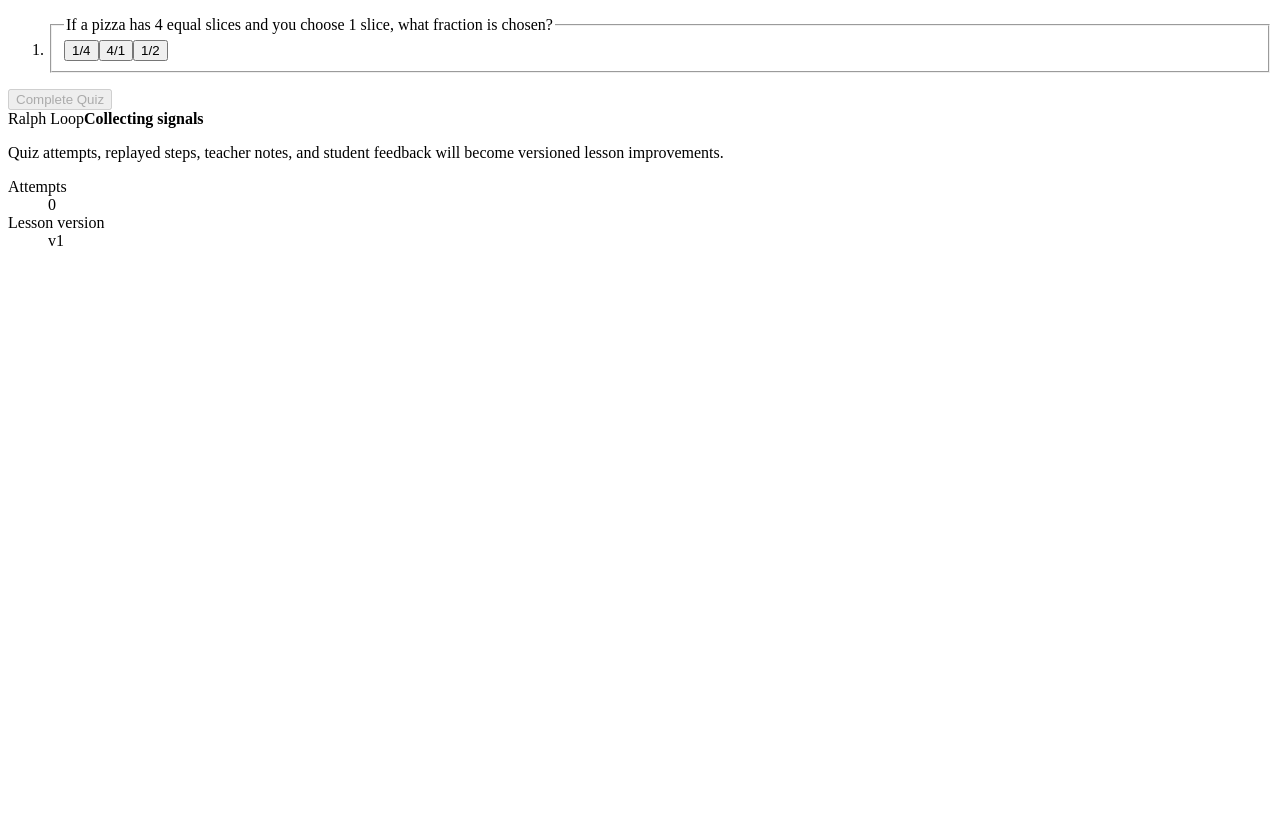
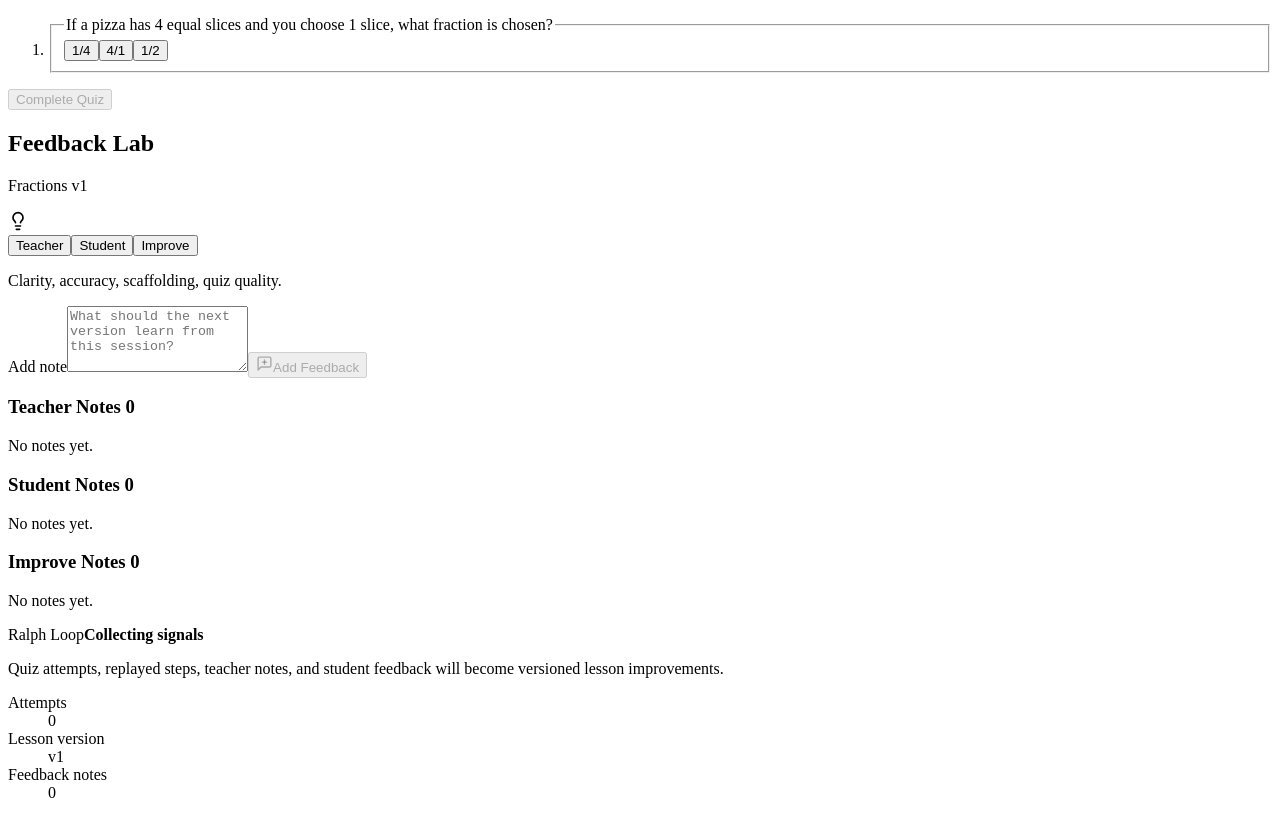
Before and after one commit to emjcsantos/ai_d_teach, a React (Vite) app: page / in a window 1280 px wide. Shown: the part 1060-1878 px from the top of the page. Before the commit the page ends 1326 px from the top, so only its background shows below. Built offline with nearby package versions, Linux system fonts and the light colour scheme; the HTML template or start-up script is replaced by a standard one.

Commit message:
Add Ralph Loop feedback capture

```diff
--- a/src/App.tsx
+++ b/src/App.tsx
@@ -7,6 +7,7 @@ import { LessonComposer } from "./components/LessonComposer";
 import { LessonLibrary } from "./components/LessonLibrary";
 import { LessonPlayer } from "./components/LessonPlayer";
 import { QuizPanel } from "./components/QuizPanel";
+import { FeedbackPanel, type FeedbackKind } from "./components/FeedbackPanel";
 import type { Difficulty, GradeLevel, Lesson } from "./types/lesson";
 
 export default function App() {
@@ -20,6 +21,8 @@ export default function App() {
     () => getLessonProgress(activeLesson.id),
     [activeLesson.id, progressVersion],
   );
+  const feedbackCount =
+    progress.teacherNotes.length + progress.studentNotes.length + progress.improvementNotes.length;
 
   function selectLesson(lesson: Lesson) {
     setActiveLesson(lesson);
@@ -77,6 +80,28 @@ export default function App() {
     setProgressVersion((version) => version + 1);
   }
 
+  function handleAddFeedback(kind: FeedbackKind, note: string) {
+    const currentProgress = getLessonProgress(activeLesson.id);
+    const stampedNote = `${new Date().toLocaleDateString()}: ${note}`;
+
+    updateLessonProgress({
+      ...currentProgress,
+      teacherNotes:
+        kind === "teacher"
+          ? [...currentProgress.teacherNotes, stampedNote]
+          : currentProgress.teacherNotes,
+      studentNotes:
+        kind === "student"
+          ? [...currentProgress.studentNotes, stampedNote]
+          : currentProgress.studentNotes,
+      improvementNotes:
+        kind === "improvement"
+          ? [...currentProgress.improvementNotes, stampedNote]
+          : currentProgress.improvementNotes,
+    });
+    setProgressVersion((version) => version + 1);
+  }
+
   return (
     <main className="app-shell">
       <aside className="control-rail" aria-label="Lesson setup and library">
@@ -121,10 +146,12 @@ export default function App() {
           onComplete={handleCompleteLesson}
         />
 
+        <FeedbackPanel lesson={activeLesson} progress={progress} onAddNote={handleAddFeedback} />
+
         <section className="ralph-panel">
           <div className="section-heading">
             <span>Ralph Loop</span>
-            <strong>{progress.completedAt ? "Ready to improve" : "Collecting signals"}</strong>
+            <strong>{feedbackCount > 0 ? "Feedback captured" : "Collecting signals"}</strong>
           </div>
           <p>
             Quiz attempts, replayed steps, teacher notes, and student feedback will become versioned
@@ -139,6 +166,10 @@ export default function App() {
               <dt>Lesson version</dt>
               <dd>v{activeLesson.version}</dd>
             </div>
+            <div>
+              <dt>Feedback notes</dt>
+              <dd>{feedbackCount}</dd>
+            </div>
           </dl>
         </section>
       </aside>
--- /dev/null
+++ b/src/components/FeedbackPanel.tsx
@@ -0,0 +1,130 @@
+import { useState } from "react";
+import { Lightbulb, MessageSquarePlus } from "lucide-react";
+import type { Lesson, LessonProgress } from "../types/lesson";
+
+export type FeedbackKind = "teacher" | "student" | "improvement";
+
+export type FeedbackPanelProps = {
+  lesson: Lesson;
+  progress: LessonProgress;
+  onAddNote: (kind: FeedbackKind, note: string) => void;
+};
+
+const feedbackOptions: Array<{ value: FeedbackKind; label: string; helper: string }> = [
+  {
+    value: "teacher",
+    label: "Teacher",
+    helper: "Clarity, accuracy, scaffolding, quiz quality.",
+  },
+  {
+    value: "student",
+    label: "Student",
+    helper: "Fun, confusion, controls, voice, visuals.",
+  },
+  {
+    value: "improvement",
+    label: "Improve",
+    helper: "Changes for the next lesson version.",
+  },
+];
+
+function getNotes(progress: LessonProgress, kind: FeedbackKind) {
+  switch (kind) {
+    case "teacher":
+      return progress.teacherNotes;
+    case "student":
+      return progress.studentNotes;
+    case "improvement":
+      return progress.improvementNotes;
+  }
+}
+
+export function FeedbackPanel({ lesson, progress, onAddNote }: FeedbackPanelProps) {
+  const [kind, setKind] = useState<FeedbackKind>("teacher");
+  const [note, setNote] = useState("");
+  const trimmedNote = note.trim();
+  const currentOption = feedbackOptions.find((option) => option.value === kind);
+
+  function submitNote() {
+    if (!trimmedNote) {
+      return;
+    }
+
+    onAddNote(kind, trimmedNote);
+    setNote("");
+  }
+
+  return (
+    <section className="feedback-panel" aria-labelledby="feedback-panel-title">
+      <header className="feedback-panel__header">
+        <div>
+          <h2 id="feedback-panel-title">Feedback Lab</h2>
+          <p>{lesson.topic} v{lesson.version}</p>
+        </div>
+        <Lightbulb size={20} aria-hidden="true" />
+      </header>
+
+      <div className="feedback-panel__tabs" role="tablist" aria-label="Feedback type">
+        {feedbackOptions.map((option) => (
+          <button
+            key={option.value}
+            type="button"
+            role="tab"
+            aria-selected={kind === option.value}
+            className={kind === option.value ? "feedback-panel__tab is-active" : "feedback-panel__tab"}
+            onClick={() => setKind(option.value)}
+          >
+            {option.label}
+          </button>
+        ))}
+      </div>
+
+      <p className="feedback-panel__helper">{currentOption?.helper}</p>
+
+      <label className="feedback-panel__field">
+        <span>Add note</span>
+        <textarea
+          value={note}
+          onChange={(event) => setNote(event.target.value)}
+          placeholder="What should the next version learn from this session?"
+          rows={4}
+        />
+      </label>
+
+      <button
+        type="button"
+        className="feedback-panel__submit"
+        disabled={!trimmedNote}
+        onClick={submitNote}
+      >
+        <MessageSquarePlus size={17} aria-hidden="true" />
+        Add Feedback
+      </button>
+
+      <div className="feedback-panel__notes" aria-live="polite">
+        {feedbackOptions.map((option) => {
+          const notes = getNotes(progress, option.value);
+
+          return (
+            <section key={option.value} className="feedback-panel__note-group">
+              <h3>
+                {option.label} Notes <span>{notes.length}</span>
+              </h3>
+              {notes.length > 0 ? (
+                <ul>
+                  {notes.map((savedNote, index) => (
+                    <li key={`${option.value}-${index}`}>{savedNote}</li>
+                  ))}
+                </ul>
+              ) : (
+                <p>No notes yet.</p>
+              )}
+            </section>
+          );
+        })}
+      </div>
+    </section>
+  );
+}
+
+export default FeedbackPanel;
--- a/src/styles.css
+++ b/src/styles.css
@@ -499,6 +499,7 @@ button {
 .lesson-composer,
 .lesson-library,
 .quiz-panel,
+.feedback-panel,
 .ralph-panel {
   padding: 16px;
   border: 1px solid var(--line);
@@ -518,7 +519,8 @@ button {
 
 .lesson-composer__header,
 .lesson-library__header,
-.quiz-panel__header {
+.quiz-panel__header,
+.feedback-panel__header {
   display: flex;
   align-items: center;
   justify-content: space-between;
@@ -528,9 +530,16 @@ button {
 
 .lesson-composer h2,
 .lesson-library h2,
-.quiz-panel h2 {
+.quiz-panel h2,
+.feedback-panel h2 {
   margin: 0;
   font-size: 1rem;
+}
+
+.feedback-panel__header p {
+  margin: 4px 0 0;
+  color: var(--muted);
+  font-size: 0.86rem;
 }
 
 .lesson-composer__form,
@@ -744,6 +753,117 @@ button:disabled,
   background: rgba(231, 102, 76, 0.12);
 }
 
+.feedback-panel {
+  display: grid;
+  gap: 12px;
+}
+
+.feedback-panel__tabs {
+  display: grid;
+  grid-template-columns: repeat(3, 1fr);
+  gap: 6px;
+  padding: 4px;
+  border: 1px solid var(--line);
+  border-radius: 8px;
+  background: rgba(24, 33, 47, 0.05);
+}
+
+.feedback-panel__tab {
+  min-height: 36px;
+  border: 1px solid transparent;
+  border-radius: 6px;
+  background: transparent;
+  color: var(--muted);
+  font-weight: 850;
+}
+
+.feedback-panel__tab.is-active {
+  border-color: rgba(28, 138, 138, 0.28);
+  background: white;
+  color: #176c6c;
+  box-shadow: 0 6px 16px rgba(24, 33, 47, 0.08);
+}
+
+.feedback-panel__helper {
+  margin: 0;
+  color: var(--muted);
+  line-height: 1.4;
+}
+
+.feedback-panel__field {
+  display: grid;
+  gap: 6px;
+  color: #364154;
+  font-size: 0.88rem;
+  font-weight: 750;
+}
+
+.feedback-panel__field textarea {
+  width: 100%;
+  min-height: 92px;
+  resize: vertical;
+  border: 1px solid var(--line);
+  border-radius: 8px;
+  background: white;
+  color: var(--ink);
+  padding: 10px 12px;
+}
+
+.feedback-panel__submit {
+  display: inline-flex;
+  align-items: center;
+  justify-content: center;
+  gap: 8px;
+  min-height: 42px;
+  border: 1px solid transparent;
+  border-radius: 8px;
+  background: #176c6c;
+  color: white;
+  font-weight: 850;
+}
+
+.feedback-panel__notes {
+  display: grid;
+  gap: 10px;
+}
+
+.feedback-panel__note-group {
+  display: grid;
+  gap: 8px;
+  padding: 10px;
+  border: 1px solid var(--line);
+  border-radius: 8px;
+  background: white;
+}
+
+.feedback-panel__note-group h3 {
+  display: flex;
+  justify-content: space-between;
+  gap: 8px;
+  margin: 0;
+  color: #364154;
+  font-size: 0.86rem;
+}
+
+.feedback-panel__note-group h3 span {
+  color: #176c6c;
+}
+
+.feedback-panel__note-group ul {
+  display: grid;
+  gap: 6px;
+  margin: 0;
+  padding-left: 18px;
+  color: #364154;
+  line-height: 1.4;
+}
+
+.feedback-panel__note-group p {
+  margin: 0;
+  color: var(--muted);
+  font-size: 0.86rem;
+}
+
 @media (max-width: 780px) {
   .learning-stage {
     min-height: auto;
```
Also changed, not shown: 3 other files (tests, documents, lock files or other folders).
